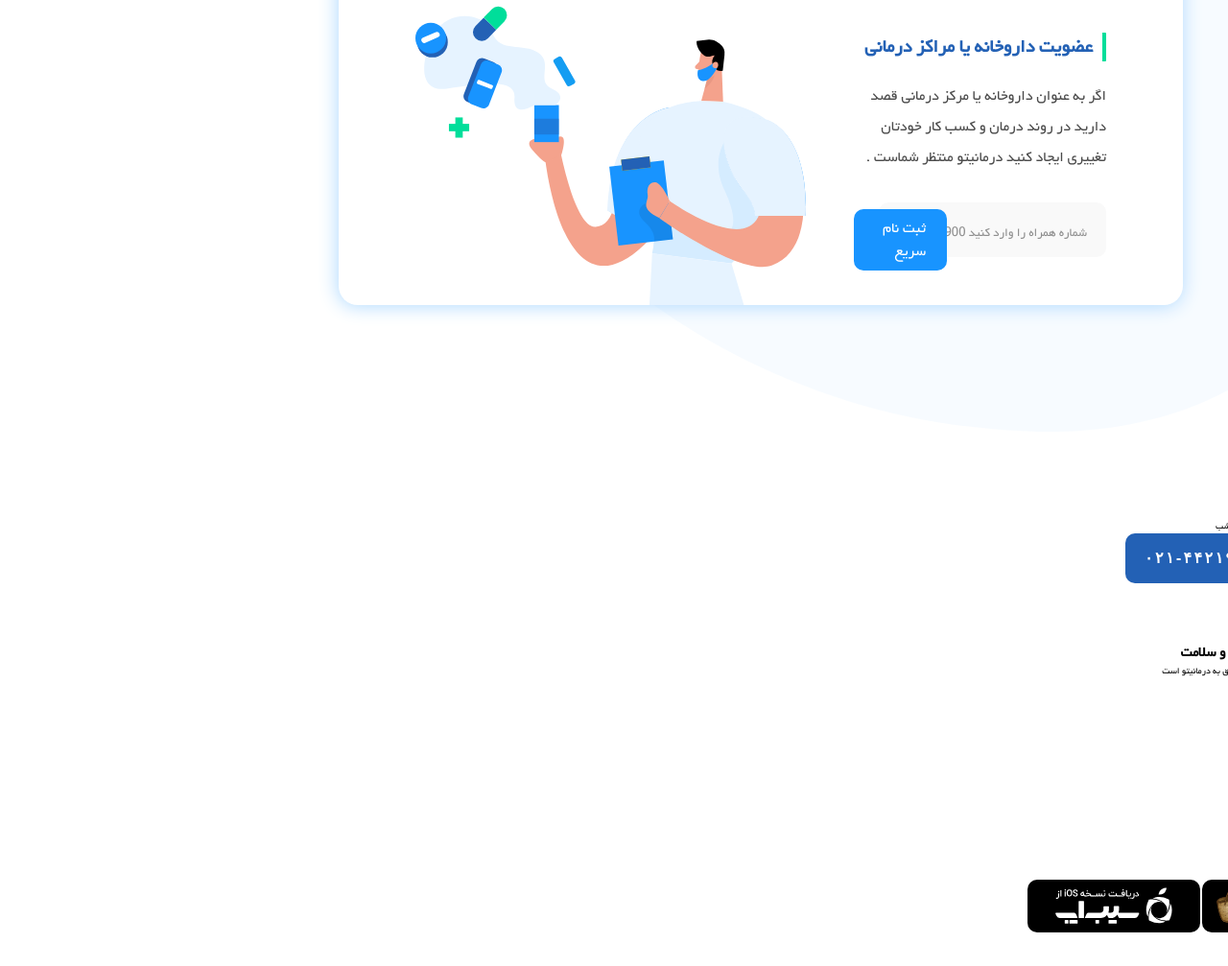
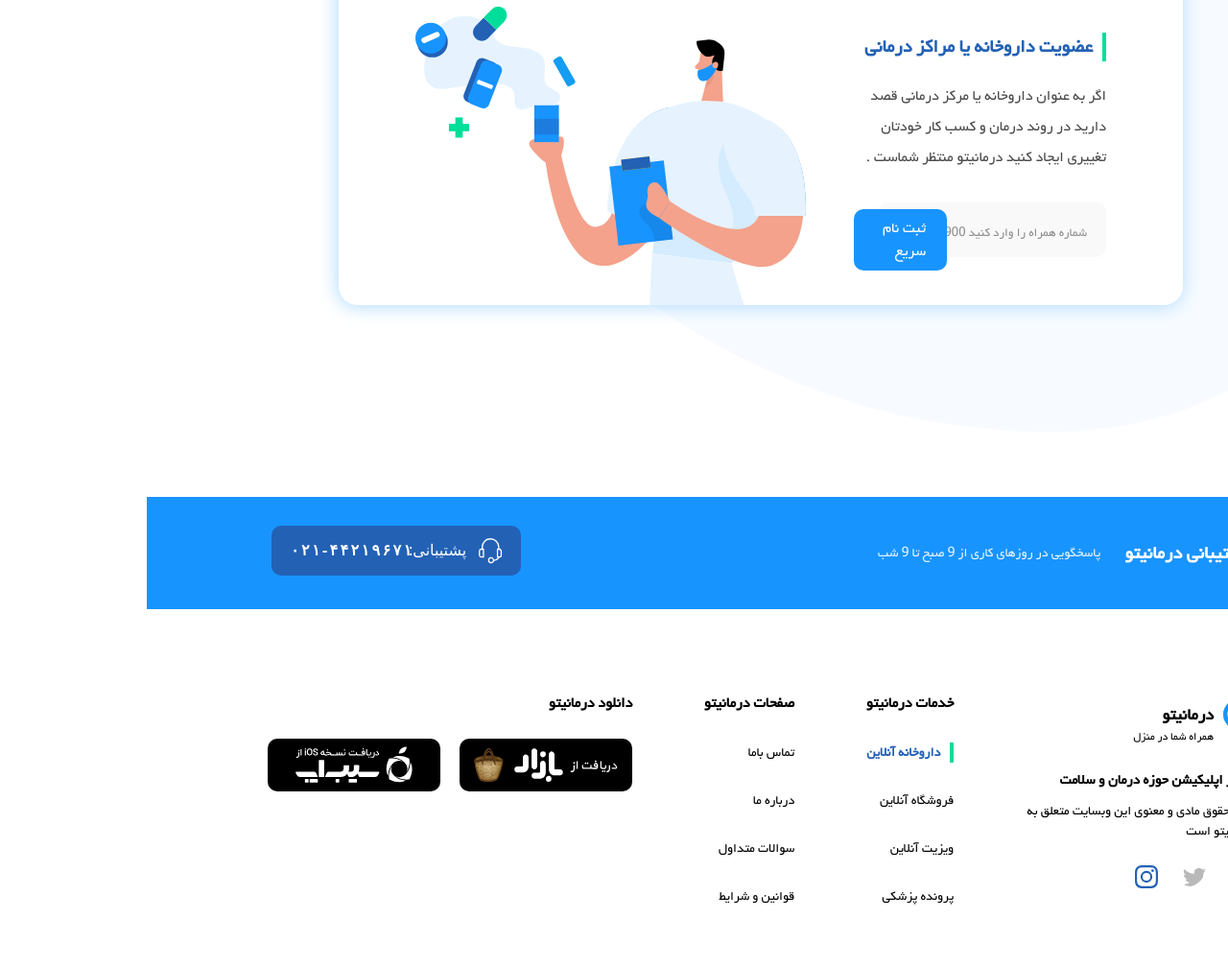
Before and after one commit to amilon28/Darmaniton-website, a plain HTML site: page index.html in a window 1280 px wide. Shown: the part 3060-4067 px from the top of the page at 96% size. Before the commit the page ends 4037 px from the top, so only its background shows below. Drawn offline with Linux system fonts and the light colour scheme.

Commit message:
finish styling  footer

```diff
--- a/index.html
+++ b/index.html
@@ -276,12 +276,14 @@
     <!-- Start Footer -->
     <footer class="footer">
       <div class="footer__support">
+        <div class="container">
           <div class="footer__response-and-support">
             <h2 class="footer__support-heading">پشتیبانی درمانیتو</h2>
             <p class="footer__response">
               پاسخگویی در روزهای کاری از 9 صبح تا 9 شب
             </p>
           </div>
+
           <div class="footer__support-number">
             <img
               src="assets/img/support-phone-number.svg"
@@ -289,7 +291,9 @@
             />
           </div>
         </div>
+      </div>
       <div class="footer__links">
+        <div class="container">
           <div class="footer__main">
             <div class="logo">
               <img
@@ -310,17 +314,20 @@
 
             <div class="footer__social">
               <a href="#"
+                ><img src="assets/img/linkedin.svg" alt="linkedin"
+              /></a>
+              <a href="#"><img src="assets/img/twitter.svg" alt="twitter" /></a>
+
+              <a href="#"
                 ><img src="assets/img/instagram.svg" alt="instagram"
               /></a>
-            <a href="#"><img src="assets/img/twitter.svg" alt="twitter" /></a>
-            <a href="#"><img src="assets/img/linkedin.svg" alt="linkedin" /></a>
             </div>
           </div>
-        <div class="footer__services">
+          <div class="footer__services u-margin-left-medium">
             <h2 class="footer__heading">خدمات درمانیتو</h2>
             <ul class="footer__list">
               <li class="footer__item">
-              <a class="footer__link" href="#">داروخانه آنلاین</a>
+                <a class="footer__link active-item" href="#">داروخانه آنلاین</a>
               </li>
               <li class="footer__item">
                 <a class="footer__link" href="#">فروشگاه آنلاین</a>
@@ -334,7 +341,7 @@
             </ul>
           </div>
 
-        <div class="footer__pages">
+          <div class="footer__pages u-margin-left-medium">
             <h2 class="footer__heading">صفحات درمانیتو</h2>
             <ul class="footer__list">
               <li class="footer__item">
@@ -353,10 +360,11 @@
           </div>
 
           <div class="footer__downloads">
-          <div class="footer__heading">دانلود درمانیتو</div>
+            <h2 class="footer__heading">دانلود درمانیتو</h2>
             <div class="footer__apps">
               <img src="assets/img/black-bazar.svg" alt="bazar-app" />
               <img src="assets/img/sib-app-black.svg" alt="sibApp" />
+            </div>
           </div>
         </div>
       </div>
--- a/sass/base/_utilities.scss
+++ b/sass/base/_utilities.scss
@@ -4,6 +4,10 @@
 
 .u-margin-bottom-huge {
     margin-bottom: 5.2rem;
+}
+
+.u-margin-left-medium {
+    margin-left: 7.2rem;
 }
 
 .deactive {
--- /dev/null
+++ b/sass/layout/_footer.scss
@@ -0,0 +1,111 @@
+.footer {
+    background-color: #e75050;
+
+    &__support {
+        background-color: $color-blue-light;
+        padding: 3rem 4rem;
+
+        .container {
+            width: 85%;
+            margin: 0 auto;
+
+            display: flex;
+            justify-content: space-between;
+            align-items: center;
+        }
+    }
+
+    &__response-and-support {
+        display: flex;
+        justify-content: center;
+        align-items: center;
+        color: $color-white;
+    }
+
+    &__support-heading {
+        font-size: 2rem;
+        margin-left: 2.5rem;
+    }
+
+    &__response {
+        font-size: 1.4rem;
+        opacity: .9;
+
+    }
+
+    &__links {
+        background-color: $color-white;
+        padding: 8.6rem 12.6rem;
+
+        .container {
+            height: 20rem;
+            width: 100%;
+            display: flex;
+            justify-content: space-between;
+        }
+
+
+    }
+
+    &__main {
+        display: flex;
+        flex-direction: column;
+        justify-content: space-around;
+    }
+
+    &__textBox {
+
+        h2 {
+            margin-bottom: 1rem;
+        }
+
+        p {
+            width: 78%;
+            font-size: 1.4rem;
+        }
+
+        margin: 2.5rem 0;
+    }
+
+    &__social {
+        width: 40%;
+        display: flex;
+        justify-content: space-between;
+        align-items: center;
+    }
+
+    &__heading {
+        font-size: $default-font-size;
+        margin-bottom: 1.4rem;
+    }
+
+    &__list {
+        list-style: none;
+    }
+
+    &__link {
+        text-decoration: none;
+        color: $color-black;
+        font-size: 1.4rem;
+    }
+
+    &__list {
+        height: 100%;
+        display: flex;
+        flex-direction: column;
+        justify-content: space-around;
+    }
+
+    a.active-item {
+        @include section-title;
+        font-size: 1.4rem;
+    }
+
+    &__apps {
+        margin-top: 2.5rem;
+
+        img:first-child {
+            margin-left: 1.8rem;
+        }
+    }
+}
--- a/sass/main.scss
+++ b/sass/main.scss
@@ -10,6 +10,7 @@
 @import "layout/header";
 @import "layout/nav";
 @import "layout/main";
+@import "layout/footer";
 
 @import "components/btn";
 @import "components/inputBox";
```
Also changed, not shown: css/main.css, 1 other file. Lines whose indentation alone changed are shown as unchanged.
